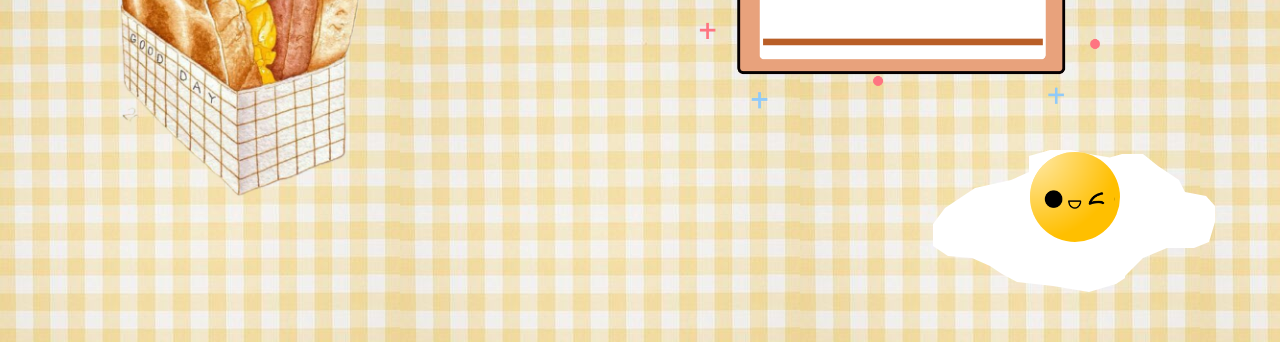
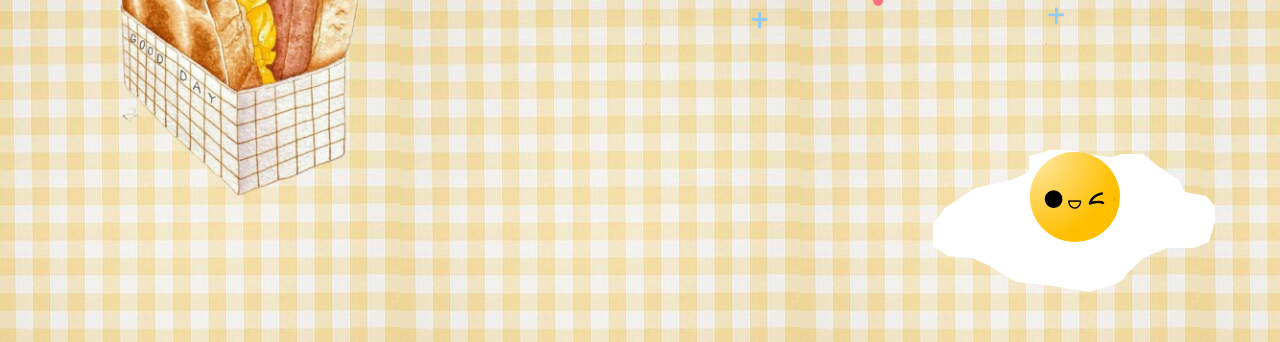
Before and after one commit to thegoatannie/egg_sandwich_final, a plain HTML site: page index.html in a window 1280 px wide. Shown: the part 458-800 px from the top of the page. Drawn offline with Linux system fonts and the light colour scheme; a web font is replaced by a local one.

Commit message:
saving_8

```diff
--- a/index.html
+++ b/index.html
@@ -54,7 +54,7 @@
       background-image: url("—Pngtree—simple cute cartoon animal bear_4007728.png");
       height: 70vh;
       width: 40vw;
-      margin-top: 10vh;
+      margin-top: 0vh;
       background-size: cover;
       background-position: center;
       display: flex;
```
